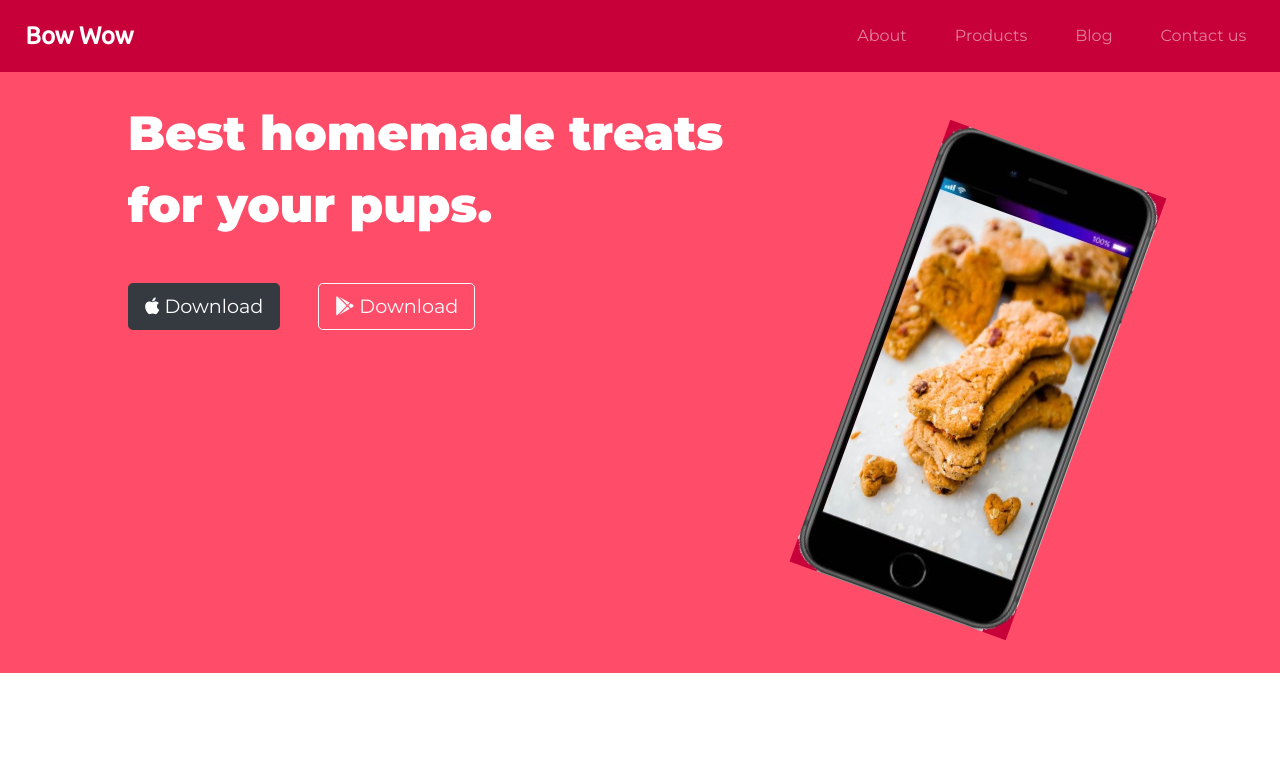
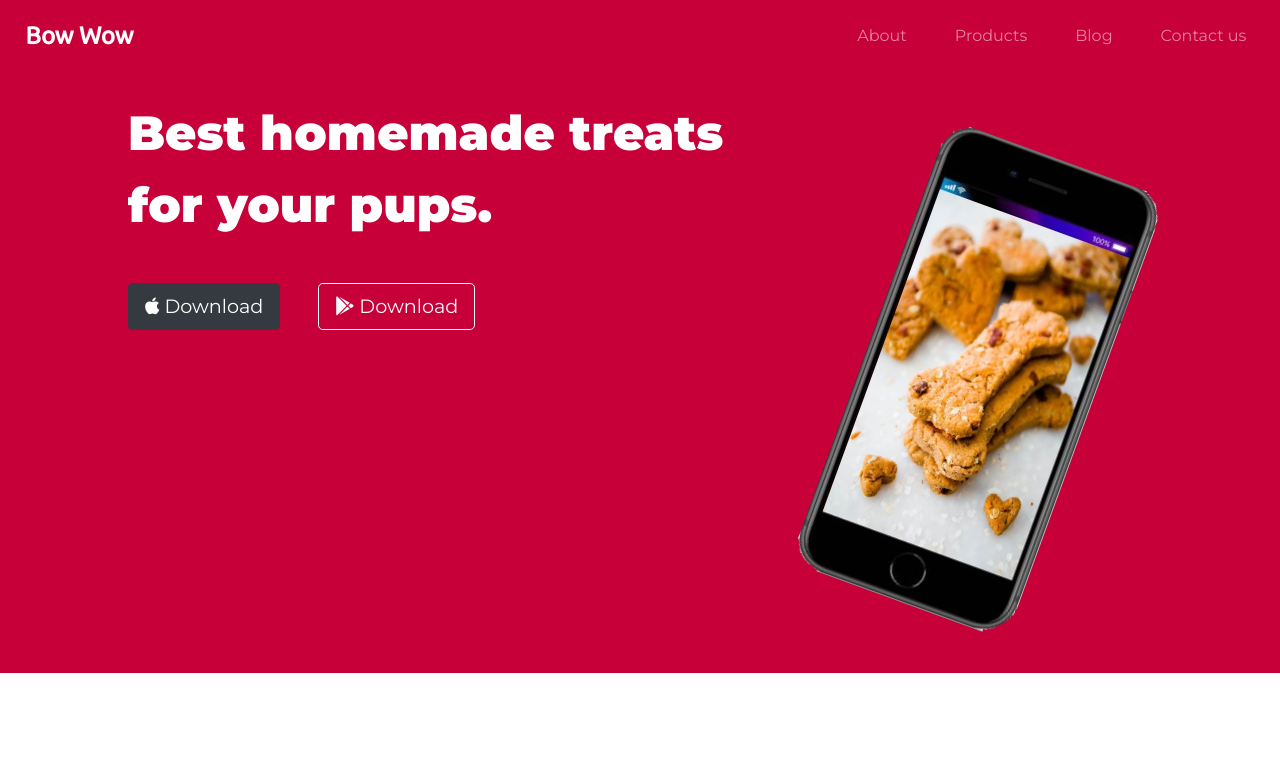
Before and after one commit to DipanwitaB-3007/Bow-Wow, a plain HTML site: page index.html in a window 1280 px wide. Shown: the top 759 px of the page. Drawn offline with nearby package versions, Linux system fonts and the light colour scheme.

Commit message:
Changes to style

```diff
--- a/css/styles.css
+++ b/css/styles.css
@@ -25,7 +25,7 @@ p {
 }
 
 #title {
-  background-color: #ff4c68;
+  background-color: #c70039;
   color: white;
 }
 
```
